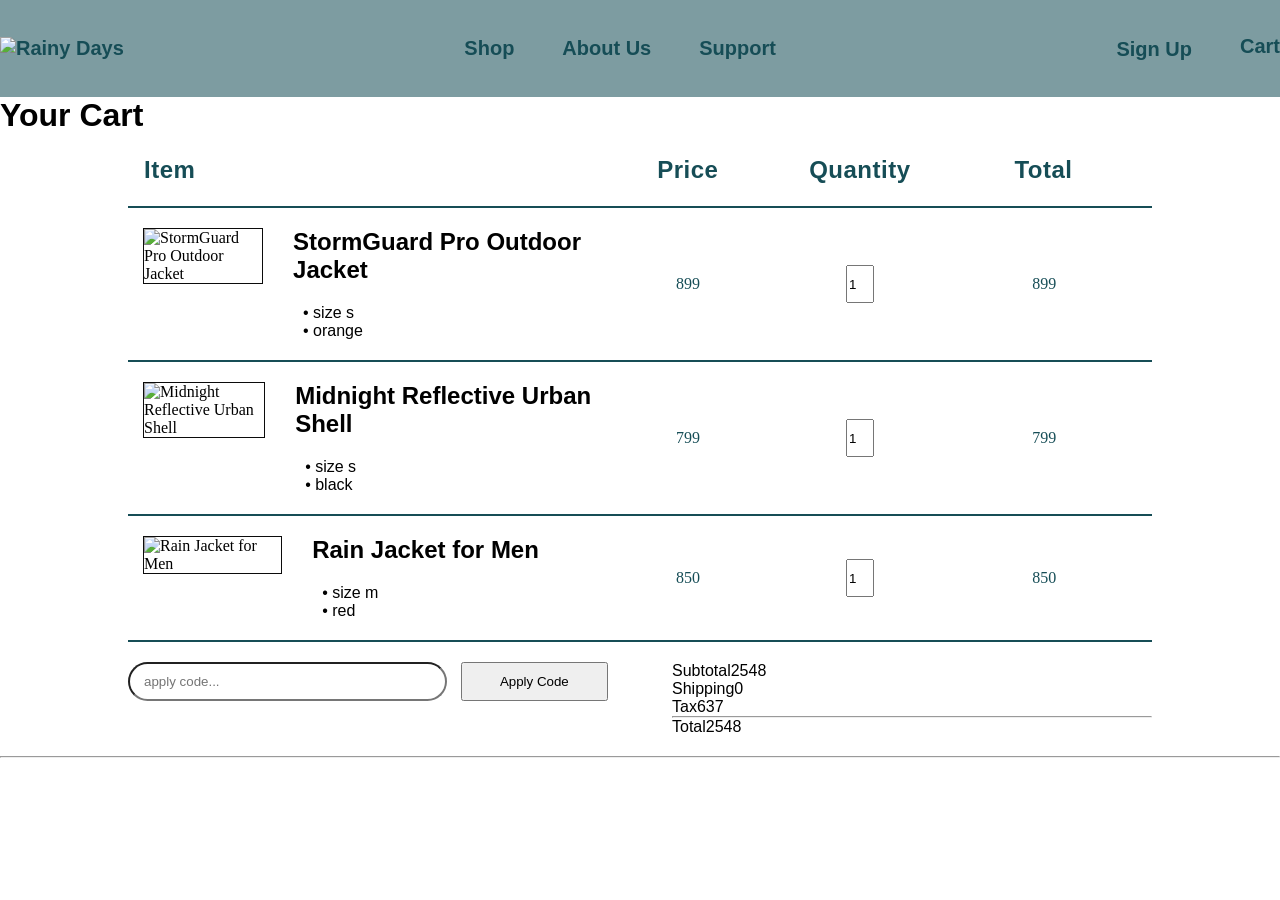
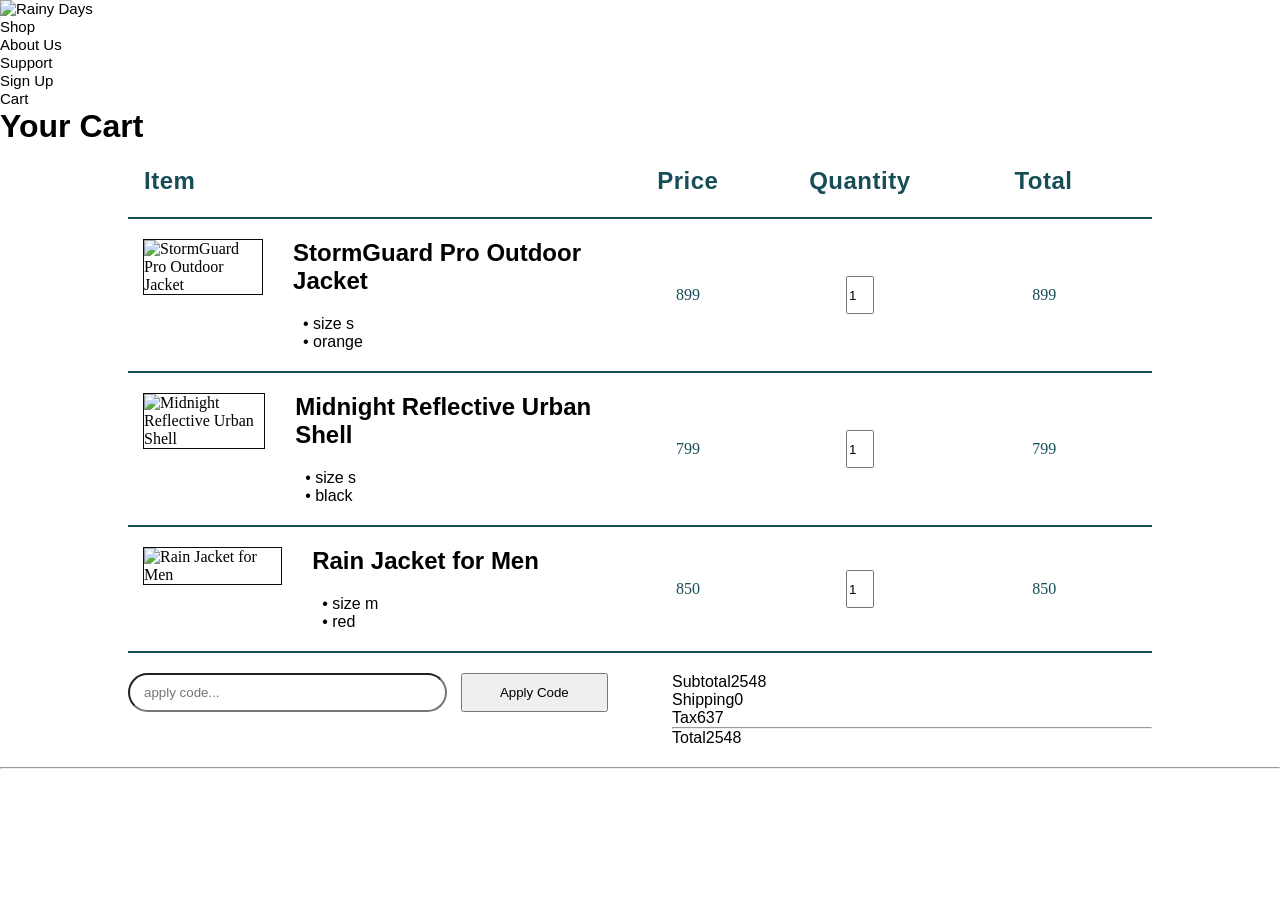

update sucess and cart

--- a/src/css/cart-styles.css
+++ b/src/css/cart-styles.css
@@ -8,6 +8,8 @@
 /* Button css */
 
 @import url("./btn.css");
+@import url("./header.css");
+@import url("./footer.css");
 
 @import url("https://fonts.googleapis.com/css2?family=Montserrat:wght@100..900&family=Poppins:wght@400;500&family=Roboto+Condensed:ital,wght@0,100..900;1,100..900&display=swap");
 
@@ -73,53 +75,6 @@ span {
 }
 
 
-/* NAVIGATION BAR ============================================= */
-
-header {
-  width: 100%;
-  background-color: #164d568e;
-}
-
-nav {
-  height: 97px;
-  max-width: 1320px;
-  display: flex;
-  justify-content: space-between;
-  align-items: center;
-  margin-inline: auto;
-  column-gap: 4rem;
-}
-
-nav img {
-  width: max-content;
-  height: 69px;
-}
-
-nav li {
-  display: inline-block;
-}
-
-nav a {
-  font-weight: var(--font-semi-bold);
-  font-size: 20px;
-  text-decoration: none;
-  color: #164d56;
-}
-
-nav a:hover {
-  color: #f5f5f5;
-}
-
-nav i {
-  font-size: 1.5rem;
-  color: #164d56;
-}
-
-.nav__list {
-  display: flex;
-  flex-direction: row;
-  column-gap: 3rem;
-}
 
 /* Content ============================================= */
 
